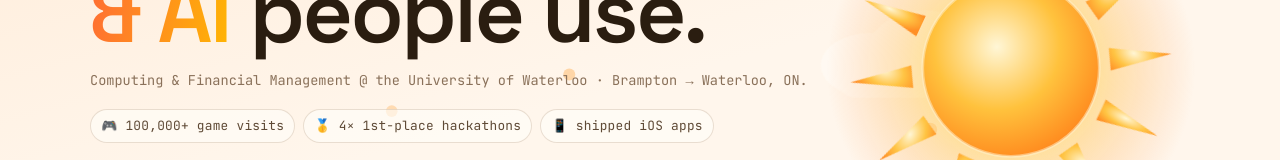
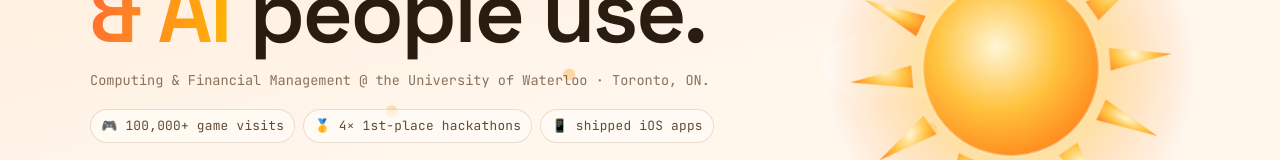
Before and after one commit to alexanderli07/website, a React (Vite) app: page / in a window 1280 px wide. Shown: the part 372-532 px from the top of the page. Built offline with nearby package versions, Linux system fonts and the light colour scheme.

Commit message:
Update content.ts

```diff
--- a/src/data/content.ts
+++ b/src/data/content.ts
@@ -63,10 +63,10 @@ export const profile = {
   } as Record<World, Array<Array<{ t: string; a?: boolean }>>>,
   eyebrow: { day: "☀ Full-stack & AI", night: "☾ Quant & Finance" },
   subhead:
-    "Computing & Financial Management @ the University of Waterloo · Brampton → Waterloo, ON.",
+    "Computing & Financial Management @ the University of Waterloo · Toronto, ON.",
   oneLiner:
     "Full-stack & AI developer, 4× first-place hackathon winner, and a Finance Developer at Quintessence Wealth — building at the line between code and capital.",
-  location: "Brampton & Waterloo, Ontario, Canada",
+  location: "Toronto, Ontario, Canada",
   school: "University of Waterloo — Computing & Financial Management (CFM)",
   // short status chips shown in the hero (replace the old portrait), per world
   chips: {
```
